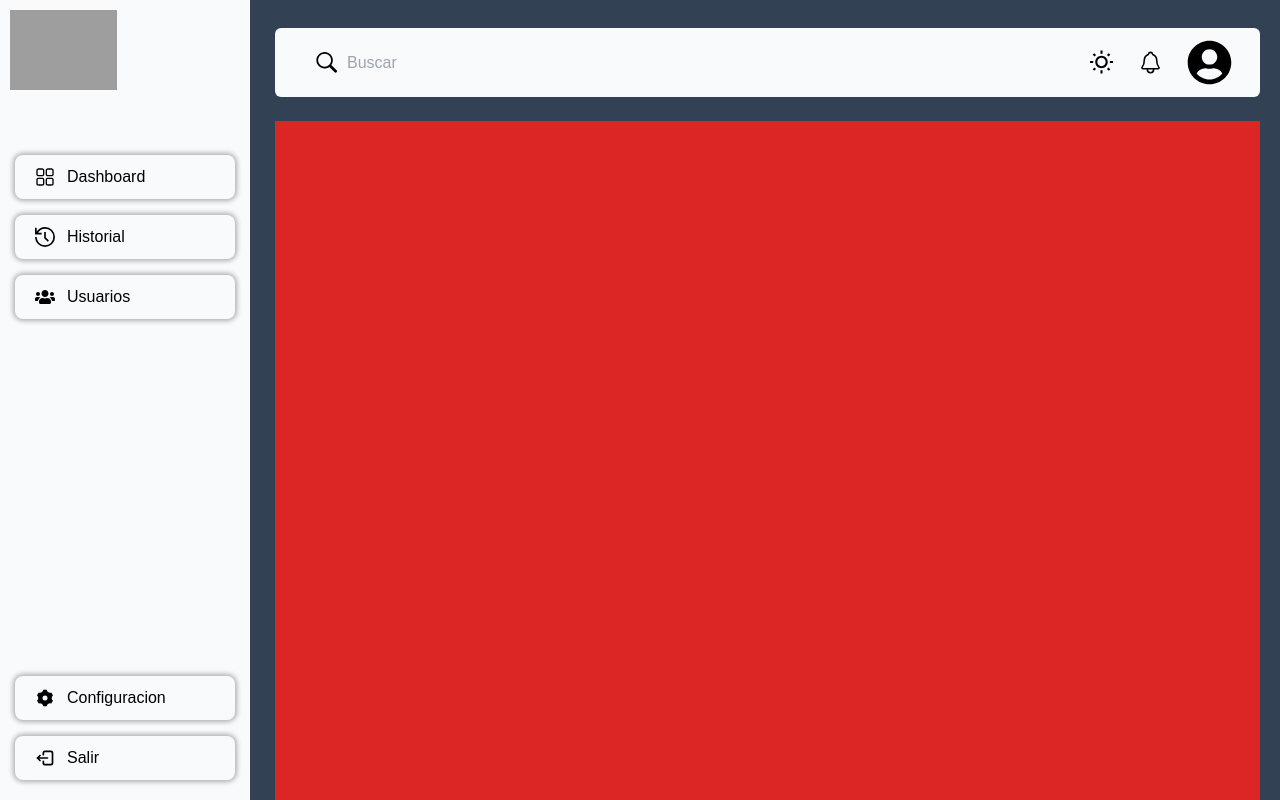
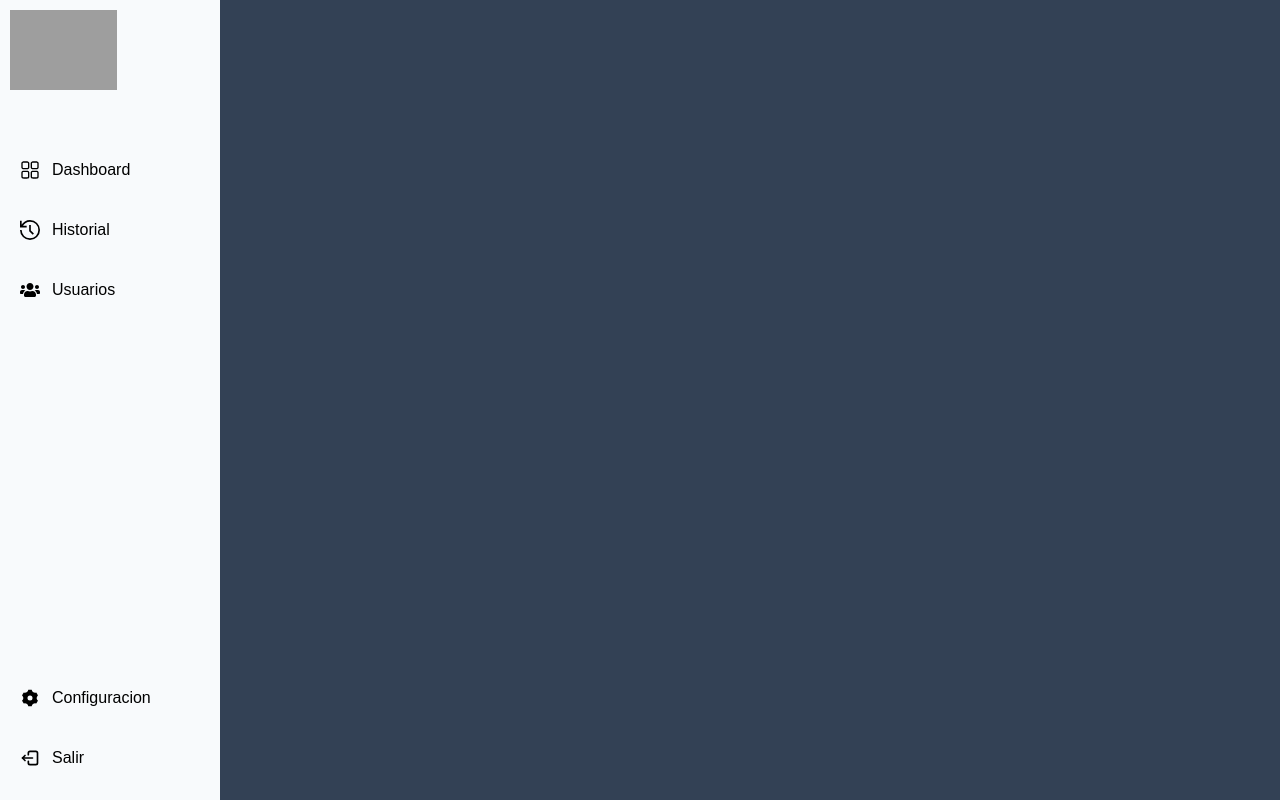
Before and after one commit to Dozh-men12/tesis_admin_2023_v2, a React (Vite) app: page / in a window 1280 px wide. Built offline with nearby package versions, Linux system fonts and the light colour scheme; grey boxes are pictures that could not be loaded.

Commit message:
feat :sparkles: updating buttons-navbar settings

```diff
--- a/src/App.jsx
+++ b/src/App.jsx
@@ -1,22 +1,26 @@
 import Login from "./acces/Login"
 import Inicio from "./pages/Inicio"
-import {  BrowserRouter as Router, Routes, Route} from "react-router-dom";
+import {  BrowserRouter as BrowserRouter, Router, Routes, Route , Outlet} from "react-router-dom";
 import Dashboard from "./pages/dashboard/Dashboard";
+import Navbar from "./components/navbar/Navbar";
+import Header from "./components/header/Header";
+import Historial from "./pages/historial/Historial";
 
 function App() {
 
   return (
-    <>
-    <Routes>
-      {/* <Route path='/' index element={<Login/>}/> */}
-      <Route path='/' element={<Inicio/>}/>
-      <Route path='/dashboard' element={<Dashboard/>}/>
-      {/* <Route path='/inicio-admin/dashboard' element={<Dashboard/>}></Route>
-      <Route path='/inicio-admin/historial' element={<Historial/>}></Route>
-      <Route path='/inicio-admin/usuarios' element={<Users/>}></Route> */}
-    </Routes>
 
-    </>
+    <BrowserRouter>
+      <Routes>
+          <Route path='/'  element={<Inicio/>}>
+            <Route path='/dashboard' element={<Dashboard/>}/>
+            <Route path='/historial' element={<Historial/>}/>
+          </Route>
+      </Routes>
+    </BrowserRouter>
+
+
+
   )
 }
 
--- a/src/components/navbar/Navbar.jsx
+++ b/src/components/navbar/Navbar.jsx
@@ -7,11 +7,11 @@ import { Link } from 'react-router-dom';
 
 function Navbar() {
   return (
-    <section className="sm:h-screen w-[250px] dark:bg-slate-700 flex flex-col absolute bg-slate-50">
-            <div className='px-[10px] py-[10px]'>
+    <section className="sm:h-screen max-w-[25%]  dark:bg-slate-700 flex flex-col absolute bg-slate-50">
+            <div className='mx-2.5 my-2.5'>
                 <img src={logo_tecsup} alt="logo tecsup" className='h-[80px] dark:bg-slate-700' />
             </div>
-            <div className='flex flex-col gap-4 mt-[55px]'>
+            <div className='flex flex-col gap-4 mt-12'>
                 {navbarData.map((buttons ,index) => (
                     <Link key={index} to={buttons.URL}>
                         <Buttons key={index} {...buttons}/>
--- a/src/components/navbar/components/Buttons.jsx
+++ b/src/components/navbar/components/Buttons.jsx
@@ -1,12 +1,22 @@
+import { useState } from "react";
+
 
 const Buttons = ({ icono, texto }) =>{
+
+    const [color , setColor] = useState(true);
+
+    const handleColor= () =>{
+        setColor(!color);
+    }
+
   return (
     <>
-          <button className='button-navbar dark:bg-slate-800 dark:hover:bg-[#35aafd91] dark:text-white '>
-                  <div className='flex justify-center items-center px-[20px] gap-3'>
+        <button className={color ? 'button-navbar' : 'button-navbar-clicked'} onClick={handleColor}>
+                <div className='flex justify-center items-center mx-5 gap-3'>
                     {icono}
                     <span className="dark:hover:text-white">{texto}</span>
                 </div>
+
         </button>
     </>
   );
--- a/src/constans/Index.jsx
+++ b/src/constans/Index.jsx
@@ -12,11 +12,11 @@ export const navbarData = [
     {
         icono:<GrHistory size={20}/>,
         texto:"Historial",
-        URL:"/inicio-admin/historial"
+        URL:"/historial"
     },
     {
         icono:<FaUsers size={20}/>,
         texto:"Usuarios",
-        URL:"/inicio-admin/usuarios"
+        URL:"/usuarios"
     },
 ]
--- a/src/index.css
+++ b/src/index.css
@@ -14,7 +14,11 @@
 
 @layer utilities {
   .button-navbar{
-    @apply w-[220px] h-[44px] mx-auto flex flex-row shadow-[0_0_5px_2px_rgba(0,0,0,0.3)]  active:bg-[#BDBDBD] hover:bg-[#DCDCDC] hover:ring-[#70BBDB] rounded-lg items-center;
+    @apply min-w-[220px]  min-h-[44px] mx-auto flex flex-row  active:bg-[#BDBDBD] hover:bg-[#DCDCDC] dark:bg-slate-800 dark:hover:bg-[#35aafd91] dark:text-white rounded-lg items-center;
+  }
+
+  .button-navbar-clicked{
+    @apply min-w-[220px]  min-h-[44px] mx-auto flex flex-row   dark:bg-slate-800 bg-[#35aafd91] dark:text-white rounded-lg items-center;
   }
   .padding {
     @apply sm:px-16 px-8 sm:py-24 py-12;
--- a/src/index.js
+++ b/src/index.js
@@ -7,5 +7,7 @@ export * from './constans/Index';
 export * from './index';
 export * from './main';
 export { default as Inicio } from './pages/Inicio';
+export { default as Page } from './pages/Page';
 export { default as Dashboard } from './pages/dashboard/Dashboard';
 export { default as Historial } from './pages/historial/Historial';
+export { default as Usuarios } from './pages/usuarios/Usuarios';
--- a/src/main.jsx
+++ b/src/main.jsx
@@ -5,7 +5,7 @@ import './index.css'
 import { BrowserRouter } from 'react-router-dom'
 
 ReactDOM.createRoot(document.getElementById('root')).render(
-  <BrowserRouter>
+  <React.StrictMode>
     <App />
-  </BrowserRouter>,
+  </React.StrictMode>,
 )
--- a/src/pages/Inicio.jsx
+++ b/src/pages/Inicio.jsx
@@ -2,17 +2,19 @@ import React from 'react'
 import Navbar from '../components/navbar/Navbar'
 import Header from '../components/header/Header'
 import Page from './Page'
+import { Outlet } from 'react-router-dom'
 
 function Inicio() {
   return (
     <section className='h-screen flex  bg-slate-700 gap-9'>
         <Navbar/>
-        <div className='flex flex-col w-screen gap-6'>
+        {/* <div className='flex flex-col w-screen gap-6'>
         <Header/>
-        <Page/>
-        </div>
+        <Outlet/>
+        </div>   */}
     </section>
   )
 }
 
+
 export default Inicio
--- a/src/pages/dashboard/Dashboard.jsx
+++ b/src/pages/dashboard/Dashboard.jsx
@@ -2,7 +2,10 @@ import React from 'react'
 
 function Dashboard() {
   return (
-    <div>Dashboard</div>
+    <div className='flex flex-col  bg-red-500 h-screen ml-[260px] mr-[20px]'>
+      {console.log("Dashboard")}
+      sdsd
+    </div>
   )
 }
 
--- a/src/pages/historial/Historial.jsx
+++ b/src/pages/historial/Historial.jsx
@@ -1,14 +1,9 @@
-import PropTypes from 'prop-types'
-import React, { Component } from 'react'
+import React from 'react'
 
-export class Historial extends Component {
-  static propTypes = {}
-
-  render() {
-    return (
-      <div>Historial</div>
-    )
-  }
+function Historial() {
+  return (
+    <div className='flex flex-col  bg-red-500 h-screen ml-[260px] mr-[20px]' >Historial</div>
+  )
 }
 
 export default Historial
```
Lines whose indentation alone changed are shown as unchanged.
